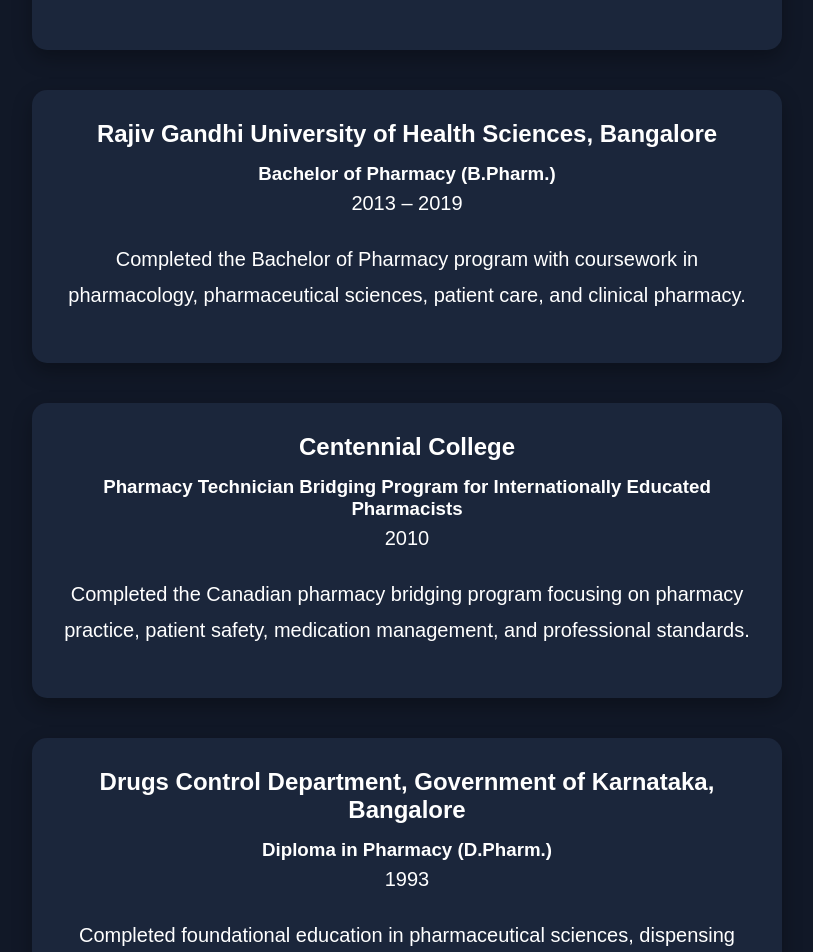
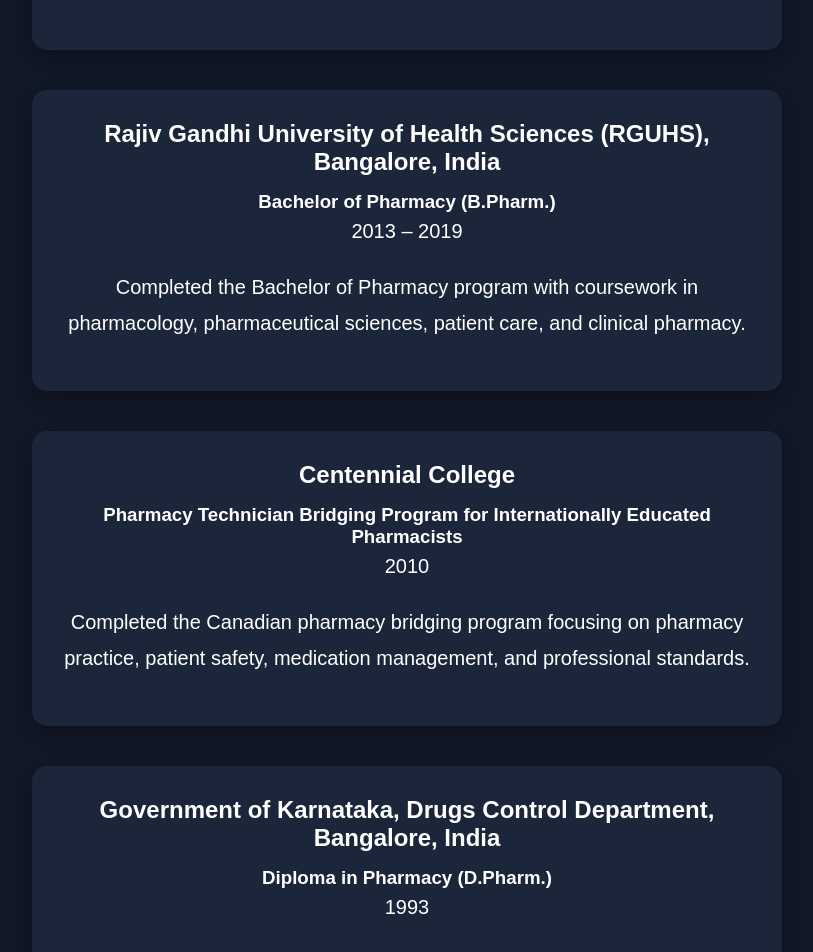
Before and after one commit to Deepak24AA/DeepakSharma_COMP229_Assignment1, a React (Vite) app: page /DeepakSharma_COMP229_Assignment1/education in a window 1280 px wide. Shown: the part 540-1492 px from the top of the page, without its empty margins (233-1046 px from the left). Built offline with nearby package versions, Linux system fonts and the light colour scheme.

Commit message:
Updated education details

```diff
--- a/src/pages/Education.jsx
+++ b/src/pages/Education.jsx
@@ -14,7 +14,7 @@
       </div>
 
       <div className="card">
-        <h2>Rajiv Gandhi University of Health Sciences, Bangalore</h2>
+         <h2>Rajiv Gandhi University of Health Sciences (RGUHS), Bangalore, India</h2>
         <h3>Bachelor of Pharmacy (B.Pharm.)</h3>
         <p>2013 – 2019</p>
         <p>
@@ -39,7 +39,7 @@
       </div>
 
       <div className="card">
-        <h2>Drugs Control Department, Government of Karnataka, Bangalore</h2>
+        <h2>Government of Karnataka, Drugs Control Department, Bangalore, India</h2>
         <h3>Diploma in Pharmacy (D.Pharm.)</h3>
         <p>1993</p>
         <p>
```
